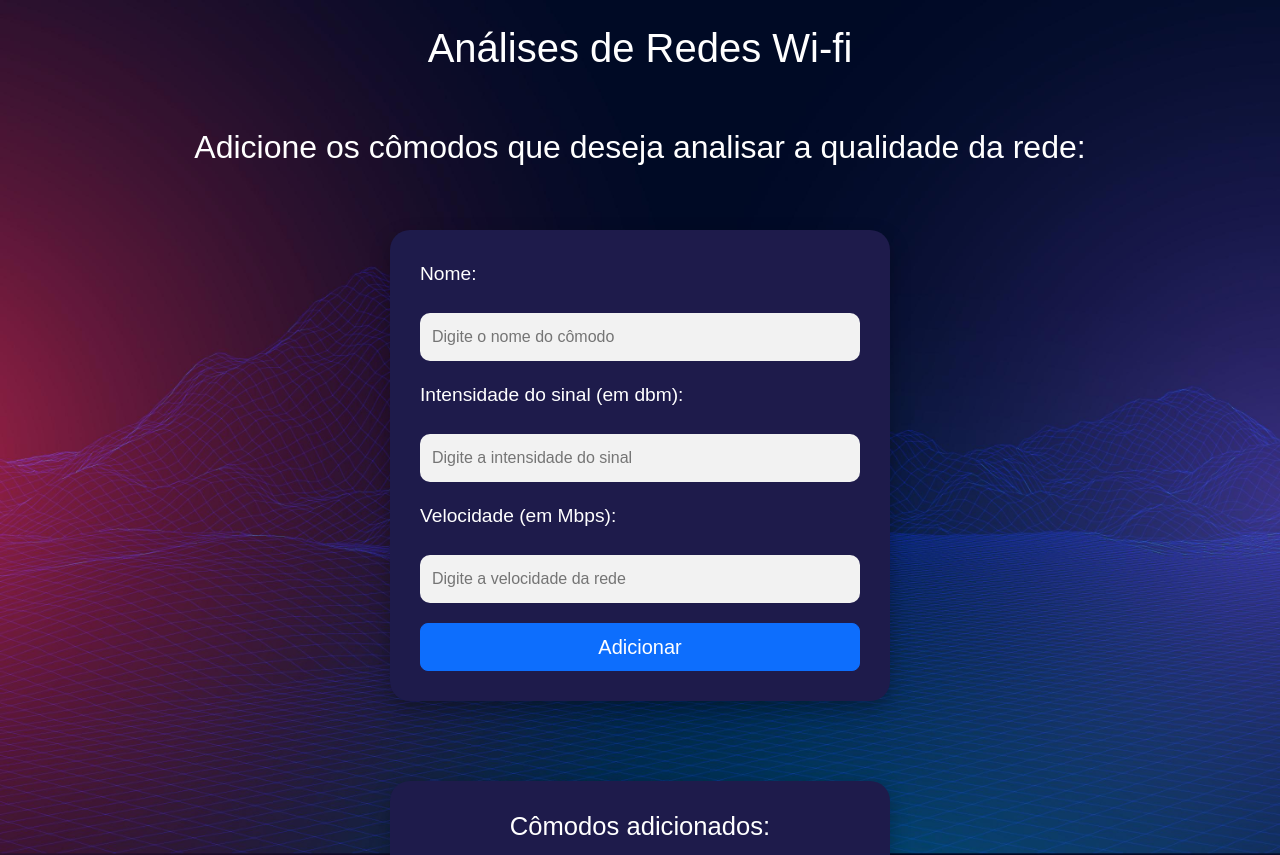
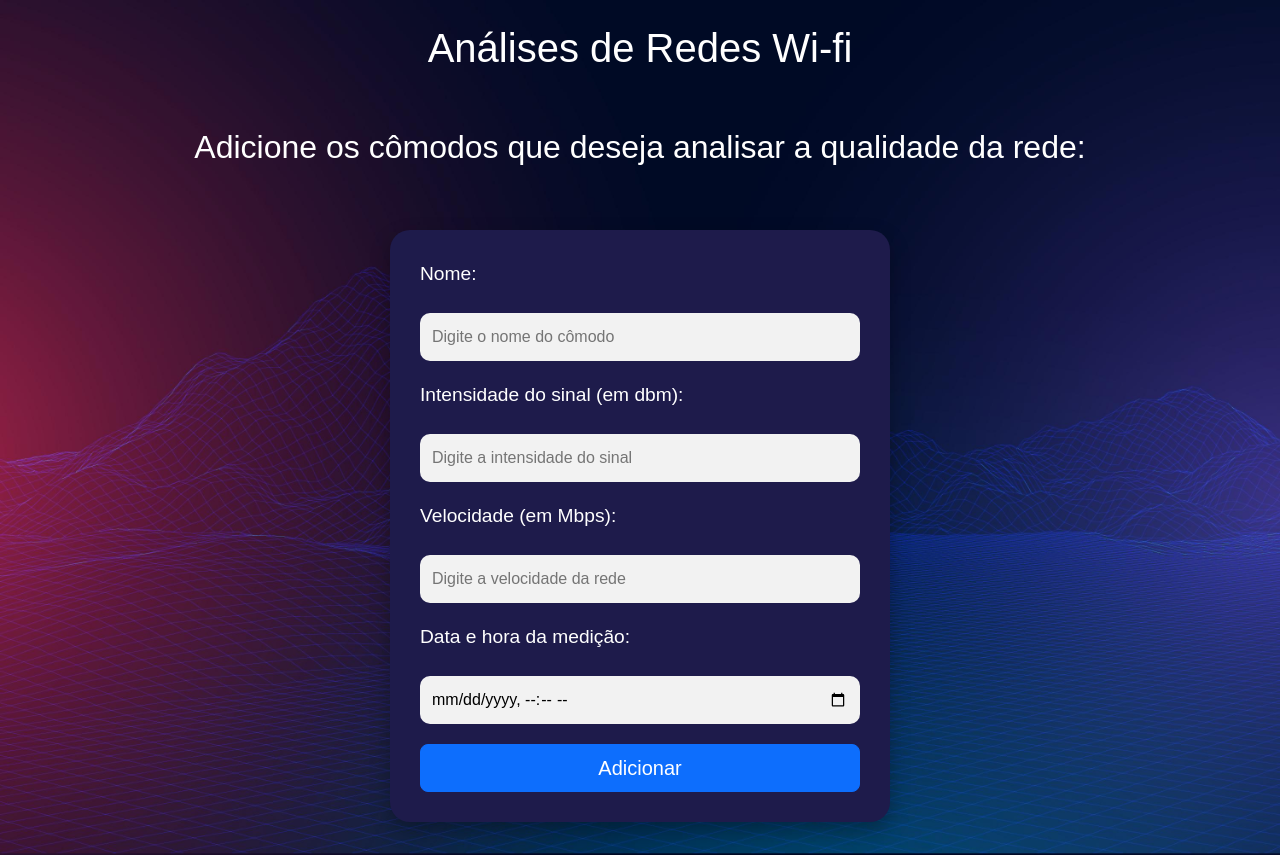
Before and after one commit to Gabrielvsiqueira/Analise-de-redes-web, a React (Vite) app: page / in a window 1280 px wide. Shown: the top 855 px of the page. Built offline with nearby package versions, Linux system fonts and the light colour scheme; a web font is replaced by a local one.

Commit message:
adicionando campo de data e hora

```diff
--- a/src/pages/Graficos.tsx
+++ b/src/pages/Graficos.tsx
@@ -16,6 +16,7 @@ type Comodo = {
   nome: string;
   sinal: string;
   velocidade: string;
+  date: string;
 };
 
 function Graficos() {
--- a/src/pages/MyForms.tsx
+++ b/src/pages/MyForms.tsx
@@ -9,10 +9,11 @@ type Comodo = {
   nome: string;
   sinal: string;
   velocidade: string;
+  data: string;
 };
 
 function MyForms() {
-  const [comodo, setComodo] = useState({ nome: '', sinal: '', velocidade: '' });
+  const [comodo, setComodo] = useState({ nome: '', sinal: '', velocidade: '', data: ''});
   const [comodos, setComodos] = useState<Comodo[]>([]);
 
   const handleChange = (e: React.ChangeEvent<HTMLInputElement>) => {
@@ -21,9 +22,9 @@ function MyForms() {
 
   const handleAdd = (e: React.FormEvent) => {
     e.preventDefault();
-    if (comodo.nome && comodo.sinal && comodo.velocidade) {
+    if (comodo.nome && comodo.sinal && comodo.velocidade && comodo.data) {
       setComodos([...comodos, comodo]);
-      setComodo({ nome: '', sinal: '', velocidade: '' }); // Limpa os campos
+      setComodo({ nome: '', sinal: '', velocidade: '', data: ''}); // Limpa os campos
     }
   };
 
@@ -79,6 +80,16 @@ const handleGenerateCharts = () => {
               onChange={handleChange}
               required
             />
+            <label htmlFor="Data">Data e hora da medição:</label>
+            <input
+              type="datetime-local"
+              id="data"
+              name="data"
+              placeholder="Digite a data da medição"
+              value={comodo.data}
+              onChange={handleChange}
+              required
+            />
 
             <CustomButton type="submit" label="Adicionar"/>
           </div>
@@ -92,7 +103,7 @@ const handleGenerateCharts = () => {
           <ul>
             {comodos.map((item, index) => (
               <li key={index}>
-                <strong>{item.nome}</strong> - Sinal: {item.sinal} - Velocidade: {item.velocidade}
+                <strong>{item.nome}</strong> - Sinal: {item.sinal} - Velocidade: {item.velocidade} - DateTime: {item.data}
                 <br />
                 <CustomButton
                   label="Excluir"
```
